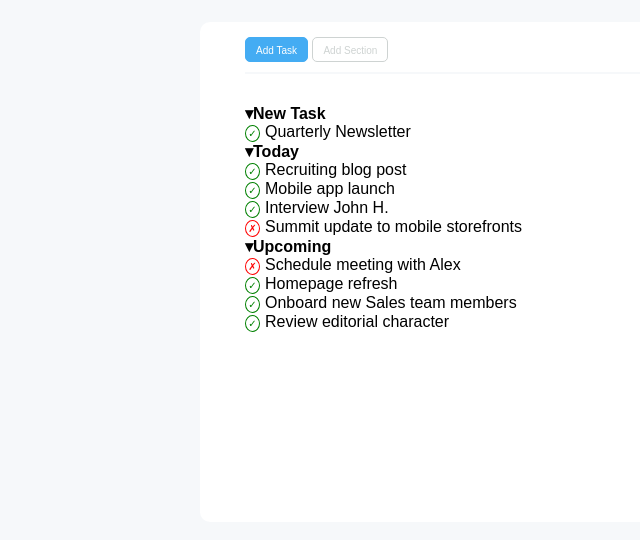
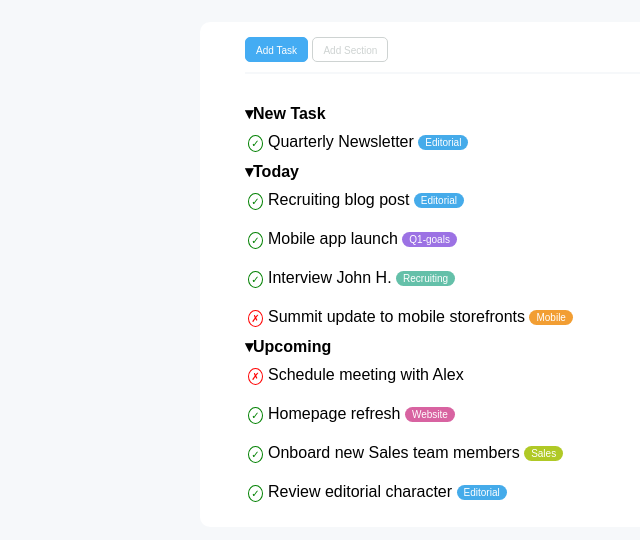
Before and after one commit to amletodellaloggia/html-css-toboolist, a plain HTML site: page index.html in a window 1280 px wide. Shown: the part 108-648 px from the top of the page, without its empty margins (0-640 px from the left). Drawn offline with Linux system fonts and the light colour scheme.

Commit message:
[add] badges, css element sizing/spacing

```diff
--- a/assets/css/style.css
+++ b/assets/css/style.css
@@ -12,9 +12,7 @@ body {
 	font-family: Arial, Helvetica, sans-serif;
 }
 
-main {
-
-}
+/* Utils: check&cross */
 
 .check {
   display: inline-block;
@@ -46,6 +44,34 @@ main {
   margin-right: 5px;
 }
 
+/* Utils: badge+badge colors */
+
+.badge {
+  color: white;
+  font-size: 10px;
+  border-radius: 35px;
+  padding: 2px 7px;
+  vertical-align: middle;
+}
+.bg-blue {
+  background-color: #45abea;
+}
+.bg-lilac {
+  background-color: #9c72e4;
+}
+.bg-aqua {
+  background-color: #64c0a9;
+}
+.bg-orange {
+  background-color: #f29e33;
+}
+.bg-pink {
+  background-color: #d863a1;
+}
+.bg-lemon {
+  background-color: #b0c926;
+}
+
 
 /* Header */
 
@@ -68,13 +94,13 @@ img {
 	vertical-align: middle;
 }
 
-/* Container & (fake)Add Buttons */
+/* Body > Container & (fake)Add Buttons */
 
 .container {
-	min-width: 66%;
-	min-height: 500px;
+	width: auto;
+	height: auto;
 	margin: 0 200px;
-	padding: 15px 45px 0;
+	padding: 15px 45px;
 	border-radius: 10px;
 	background-color: white;
 }
@@ -118,6 +144,6 @@ ul {
 li {
 	font-weight: normal;
 	list-style-type: none;
-	/* padding-left: 10px; */
-	/* con padding-left:10 px è meglio, ma rispetto la cosegna */
+	padding: 10px 3px;
+	/* con padding-left: 10px è meglio, ma rispetto la consegna */
 }
--- a/index.html
+++ b/index.html
@@ -21,19 +21,19 @@
 		<div class="line"></div>
 		<!-- Liste Container -->
 			<ul>&blacktriangledown;New Task
-				<li><span class="check">&check;</span>Quarterly Newsletter</li>
+				<li><span class="check">&check;</span>Quarterly Newsletter&nbsp;<span class="badge bg-blue">Editorial</span></li></li>
 			</ul>
 			<ul>&blacktriangledown;Today
-				<li><span class="check">&check;</span>Recruiting blog post</li>
-				<li><span class="check">&check;</span>Mobile app launch</li>
-				<li><span class="check">&check;</span>Interview John H.</li>
-				<li><span class="cross">&cross;</span>Summit update to mobile storefronts</li>
+				<li><span class="check">&check;</span>Recruiting blog post&nbsp;<span class="badge bg-blue">Editorial</span></li></li>
+				<li><span class="check">&check;</span>Mobile app launch&nbsp;<span class="badge bg-lilac">Q1-goals</span></li>
+				<li><span class="check">&check;</span>Interview John H.&nbsp;<span class="badge bg-aqua">Recruiting</span></li>
+				<li><span class="cross">&cross;</span>Summit update to mobile storefronts&nbsp;<span class="badge bg-orange">Mobile</span></li>
 			</ul>
 			<ul>&blacktriangledown;Upcoming
-				<li><span class="cross">&cross;</span>Schedule meeting with Alex</li>
-				<li><span class="check">&check;</span>Homepage refresh</li>
-				<li><span class="check">&check;</span>Onboard new Sales team members</li>
-				<li><span class="check">&check;</span>Review editorial character</li>
+				<li><span class="cross">&cross;</span>Schedule meeting with Alex&nbsp;</li>
+				<li><span class="check">&check;</span>Homepage refresh&nbsp;<span class="badge bg-pink">Website</span></li>
+				<li><span class="check">&check;</span>Onboard new Sales team members&nbsp;<span class="badge bg-lemon">Sales</span></li>
+				<li><span class="check">&check;</span>Review editorial character&nbsp;<span class="badge bg-blue">Editorial</span></li></li>
 			</ul>
 	</div>
 </main>
```
